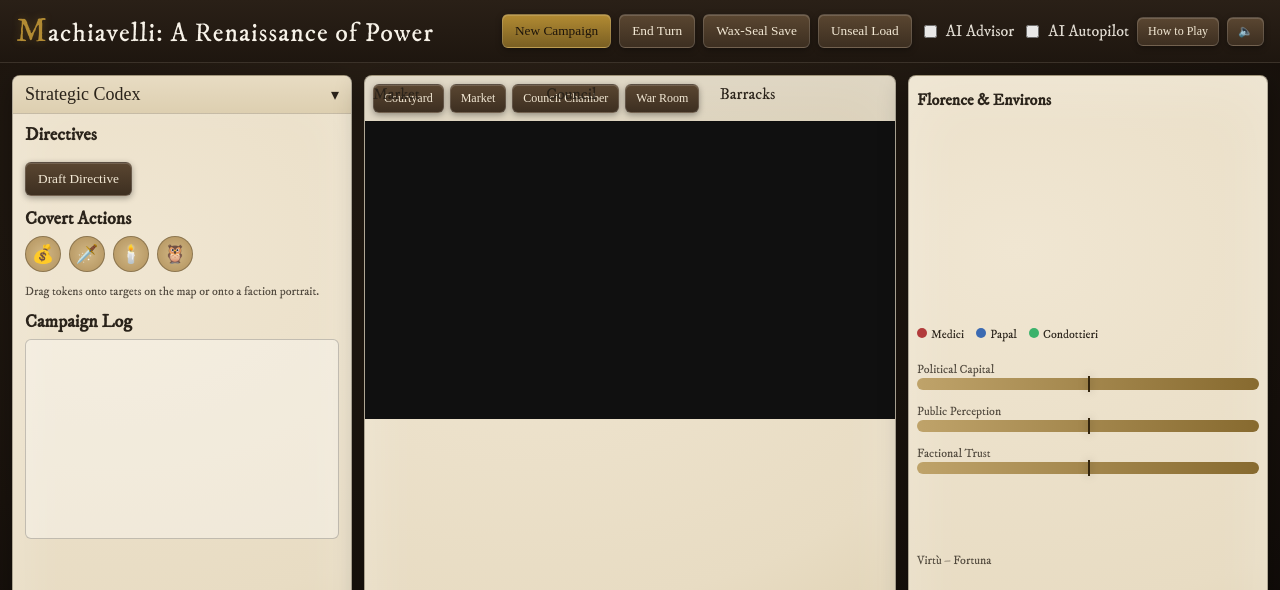
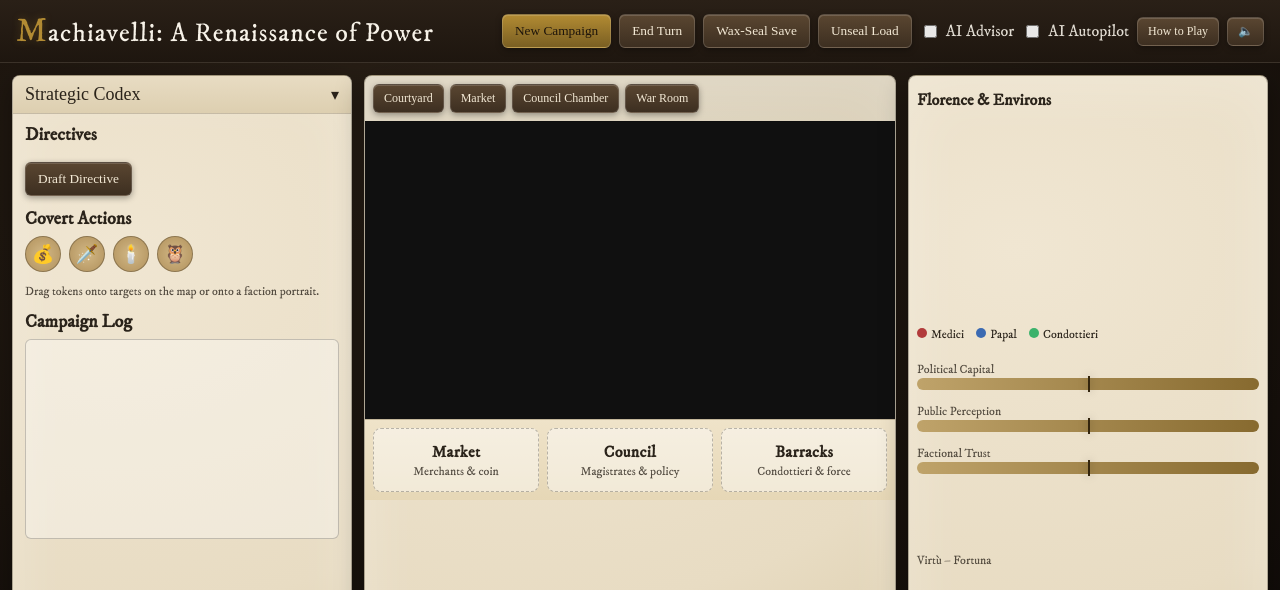
Before and after one commit to websimapi/websim-machiavelli-a-renaissance-of-power, a plain HTML site: page index.html in a window 1280 px wide. Shown: the top 590 px of the page. Drawn offline with nearby package versions, Linux system fonts and the light colour scheme; a web font is replaced by a local one.

Commit message:
v7: It looks like the council market in barracks u.I is kind of in a weird spot overlapping.Can you just clean up the u?I and make it look really well

```diff
--- a/index.html
+++ b/index.html
@@ -99,10 +99,20 @@
         <button id="toWarRoom" class="btn small">War Room</button>
       </div>
       <canvas id="florenceCanvas" width="960" height="540" class="canvas"></canvas>
-      <div class="dropzones">
-        <div class="dropzone" data-zone="market" title="Drop covert token to affect Market">Market</div>
-        <div class="dropzone" data-zone="council" title="Drop covert token to affect Council">Council</div>
-        <div class="dropzone" data-zone="barracks" title="Drop covert token to affect Mercenaries">Barracks</div>
+      <!-- City Targets: cleaned up layout, no longer overlapping the canvas -->
+      <div class="dropzones" aria-label="City Targets">
+        <div class="dropzone" data-zone="market" title="Drop covert token to affect Market">
+          <div class="dz-title">Market</div>
+          <div class="dz-sub">Merchants & coin</div>
+        </div>
+        <div class="dropzone" data-zone="council" title="Drop covert token to affect Council">
+          <div class="dz-title">Council</div>
+          <div class="dz-sub">Magistrates & policy</div>
+        </div>
+        <div class="dropzone" data-zone="barracks" title="Drop covert token to affect Mercenaries">
+          <div class="dz-title">Barracks</div>
+          <div class="dz-sub">Condottieri & force</div>
+        </div>
       </div>
     </section>
 
--- a/styles.css
+++ b/styles.css
@@ -115,11 +115,33 @@ body{
   border-top:1px solid rgba(0,0,0,.2);
   touch-action:none;
 }
+
+/* Reworked dropzones: sit below the canvas as tidy cards (no overlap) */
 .dropzones{
-  position:absolute; inset:0; pointer-events:none; display:grid; grid-template-columns: repeat(3, 1fr); gap:6px; padding:8px;
+  position:static;
+  display:grid;
+  grid-template-columns: repeat(3, minmax(0,1fr));
+  gap:8px;
+  padding:8px;
+  background: linear-gradient(#efe3c9, #e6d7b6);
+  border-top:1px solid rgba(0,0,0,.15);
 }
+.dropzone{
+  pointer-events:auto;
+  display:flex; flex-direction:column; align-items:center; justify-content:center;
+  min-height:64px;
+  padding:8px;
+  border-radius:8px;
+  background: rgba(255,255,255,.45);
+  border:1px dashed rgba(0,0,0,.25);
+  color:#2a231a;
+  text-align:center;
+}
+.dropzone .dz-title{ font-weight:bold; letter-spacing:.3px }
+.dropzone .dz-sub{ font-size:12px; opacity:.8; margin-top:2px }
+
 .dropzone, .portrait-drop{ transition: background .15s ease, transform .1s ease }
-.dropzone.hover, .portrait-drop.hover{ background: rgba(121,44,31,.2); transform: scale(1.02) }
+.dropzone.hover, .portrait-drop.hover{ background: rgba(121,44,31,.12); transform: translateY(-1px) }
 
 /* Right side */
 .mini-map{padding:8px}
@@ -242,8 +264,9 @@ body{
   .canvas-panel{order:1}
   .right{order:3}
   .mini-map, .meters, .factions{padding:6px}
+
+  /* Stack targets neatly on mobile */
   .dropzones{grid-template-columns: 1fr}
-  .dropzone{max-width:none; width:95%; justify-self:center}
 
   /* Dialogue as bottom sheet on mobile */
   .dialogue{
```
